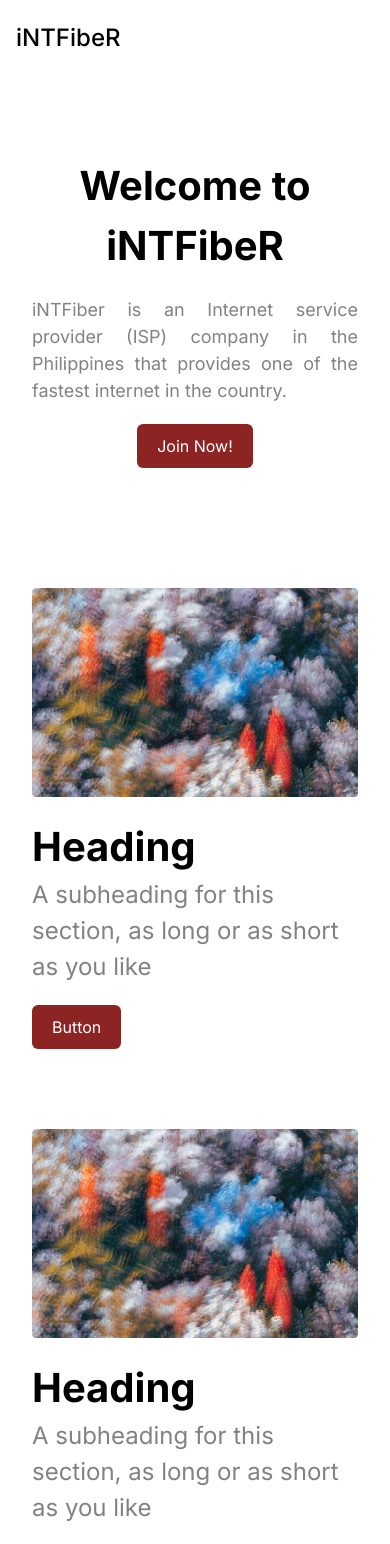
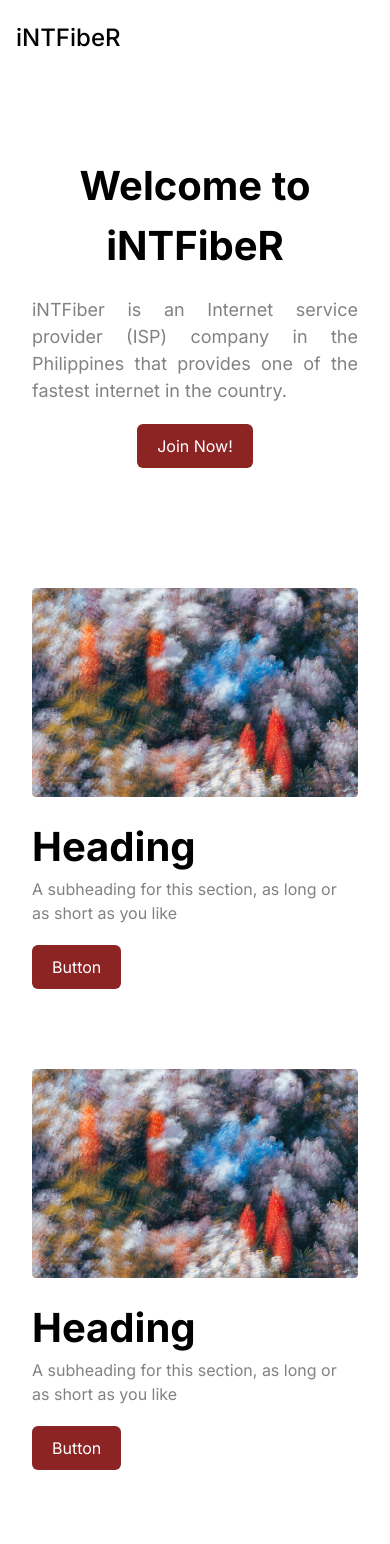
Before and after one commit to jamescasipong/isp-services, a React (Vite) app: page / in a window 390 px wide. Shown: the top 1544 px of the page. Built offline with nearby package versions, Linux system fonts and the light colour scheme.

Commit message:
Update Home.jsx

```diff
--- a/src/components/sections/Home.jsx
+++ b/src/components/sections/Home.jsx
@@ -16,7 +16,7 @@ const Home = () => {
         <div className='flex w-full flex-row flex-wrap-reverse sm:gap-[20px] gap-0'>
             <div className='flex-1 flex justify-center items-start flex-col'>
                 <h4 className='font-bold text-[40px] md:mt-0 mt-5'>Heading</h4>
-                <p className='text-[24px] text-third mb-5'>A subheading for this section, as long or as <br className='md:block hidden'/> short as you like</p>
+                <p className='sm:text-[24px] text-[16px] text-third mb-5'>A subheading for this section, as long or as <br className='md:block hidden'/> short as you like</p>
                 <Button link="#" label="Button"></Button>
             </div>
             <img className='flex-1 w-[100%] h-[100%]' src={image} alt="" />
@@ -26,7 +26,7 @@ const Home = () => {
             <img className='flex-1 w-[100%] h-[100%]' src={image} alt="" />
             <div className='flex-1 flex justify-center items-start flex-col md:ml-[100px] ml-0 md:mt-0 mt-5'>
                 <h4 className='font-bold text-[40px]'>Heading</h4>
-                <p className='text-[24px] text-third mb-5'>A subheading for this section, as long or as short as you like</p>
+                <p className='sm:text-[24px] text-[16px] text-third mb-5'>A subheading for this section, as long or as short as you like</p>
                 <Button link="#" label="Button"></Button>
             </div>
         </div>
```
